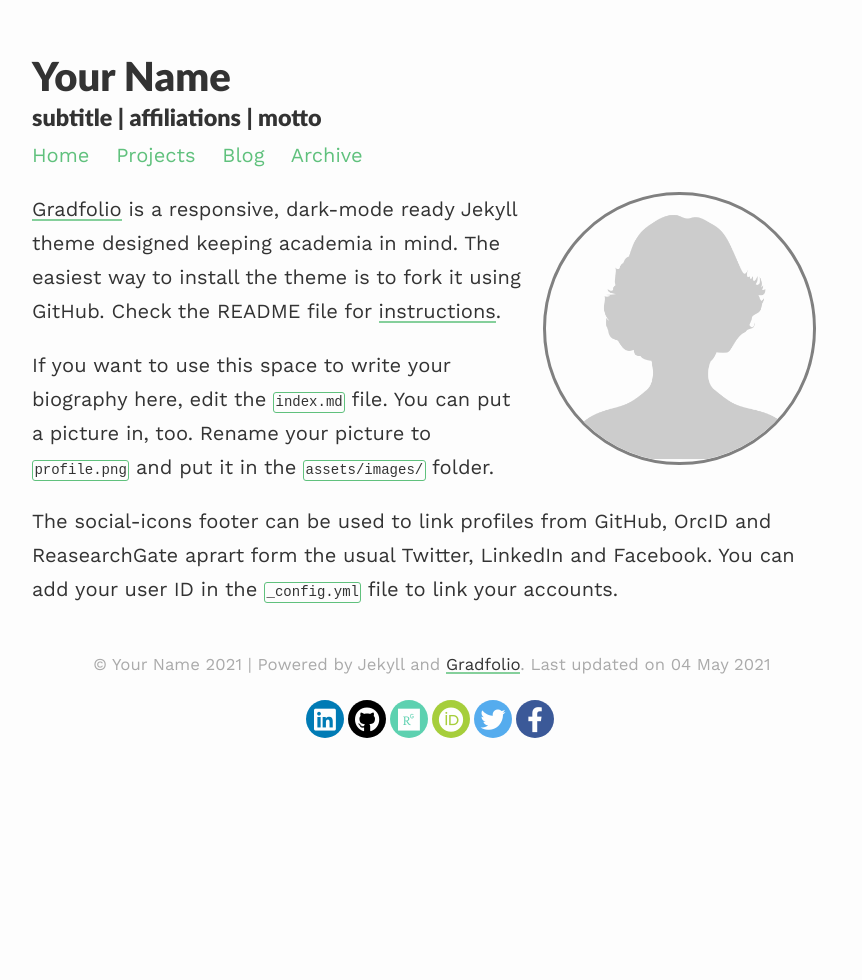
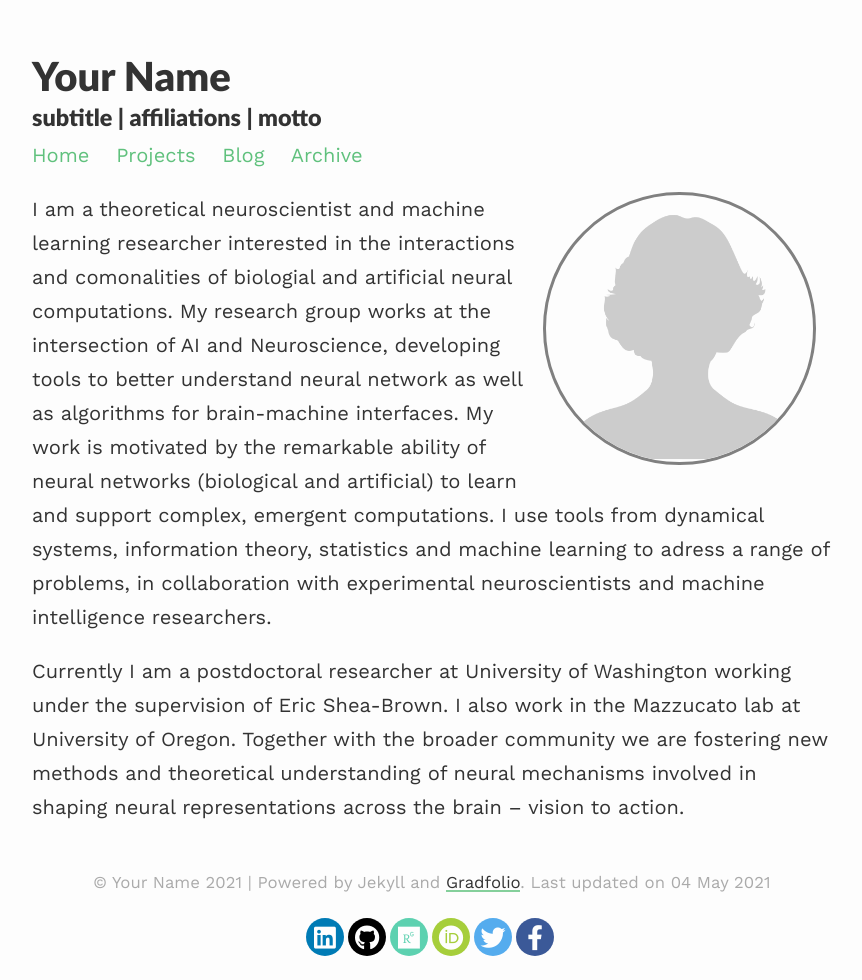
Before and after one commit to srecanatesi/srecanatesi.gihub.io, a Jekyll site: the page built from index.md, in a window 1280 px wide. Shown: the whole page, without its empty margins (208-1070 px from the left). Built offline with Jekyll 4.4.1, drawn with Linux system fonts in a browser that asks for light colours; nearby versions of some CDN libraries.

Commit message:
Update index.md

```diff
--- a/index.md
+++ b/index.md
@@ -7,8 +7,7 @@ profile:
 published: true
 ---
 
-[Gradfolio](https://github.com/jitinnair1/gradfolio){:target="_blank"} is a responsive, dark-mode ready Jekyll theme designed keeping academia in mind. The easiest way to install the theme is to fork it using GitHub. Check the README file for [instructions](https://github.com/jitinnair1/gradfolio#installation){:target="_blank"}.
+I am a theoretical neuroscientist and machine learning researcher interested in the interactions and comonalities of biologial and artificial neural computations. My research group works at the intersection of AI and Neuroscience, developing tools to better understand neural network as well as algorithms for brain-machine interfaces. My work is motivated by the remarkable ability of neural networks (biological and artificial) to learn and support complex, emergent computations. I use tools from dynamical systems, information theory, statistics and machine learning to adress a range of problems, in collaboration with experimental neuroscientists and machine intelligence researchers.
 
-If you want to use this space to write your biography here, edit the `index.md` file. You can put a picture in, too. Rename your picture to `profile.png` and put it in the `assets/images/` folder.
 
-The social-icons footer can be used to link profiles from GitHub, OrcID and ReasearchGate aprart form the usual Twitter, LinkedIn and Facebook. You can add your user ID in the `_config.yml` file to link your accounts.
+Currently I am a postdoctoral researcher at University of Washington working under the supervision of Eric Shea-Brown. I also work in the Mazzucato lab at University of Oregon. Together with the broader community we are fostering new methods and theoretical understanding of neural mechanisms involved in shaping neural representations across the brain -- vision to action.
```
